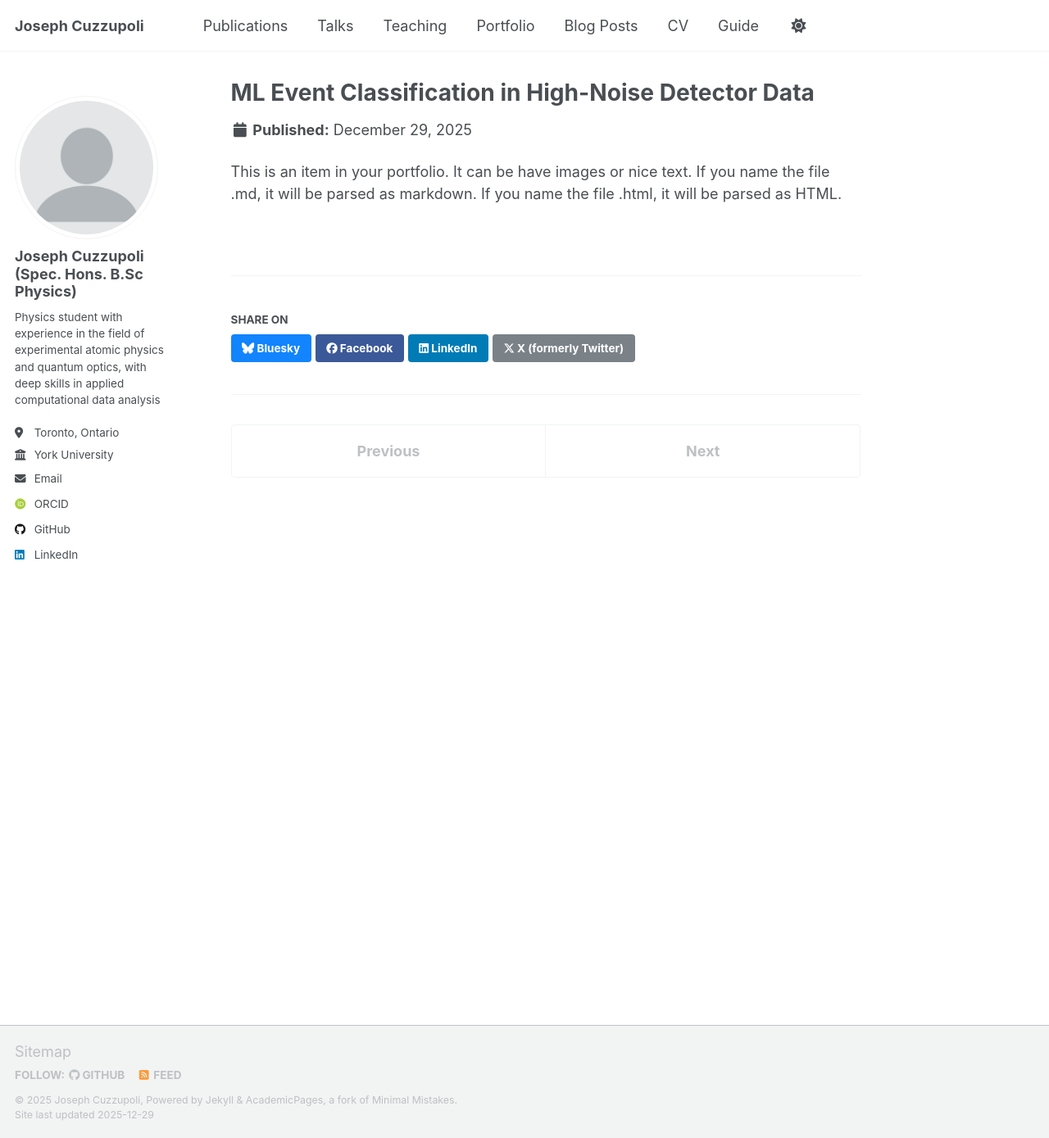
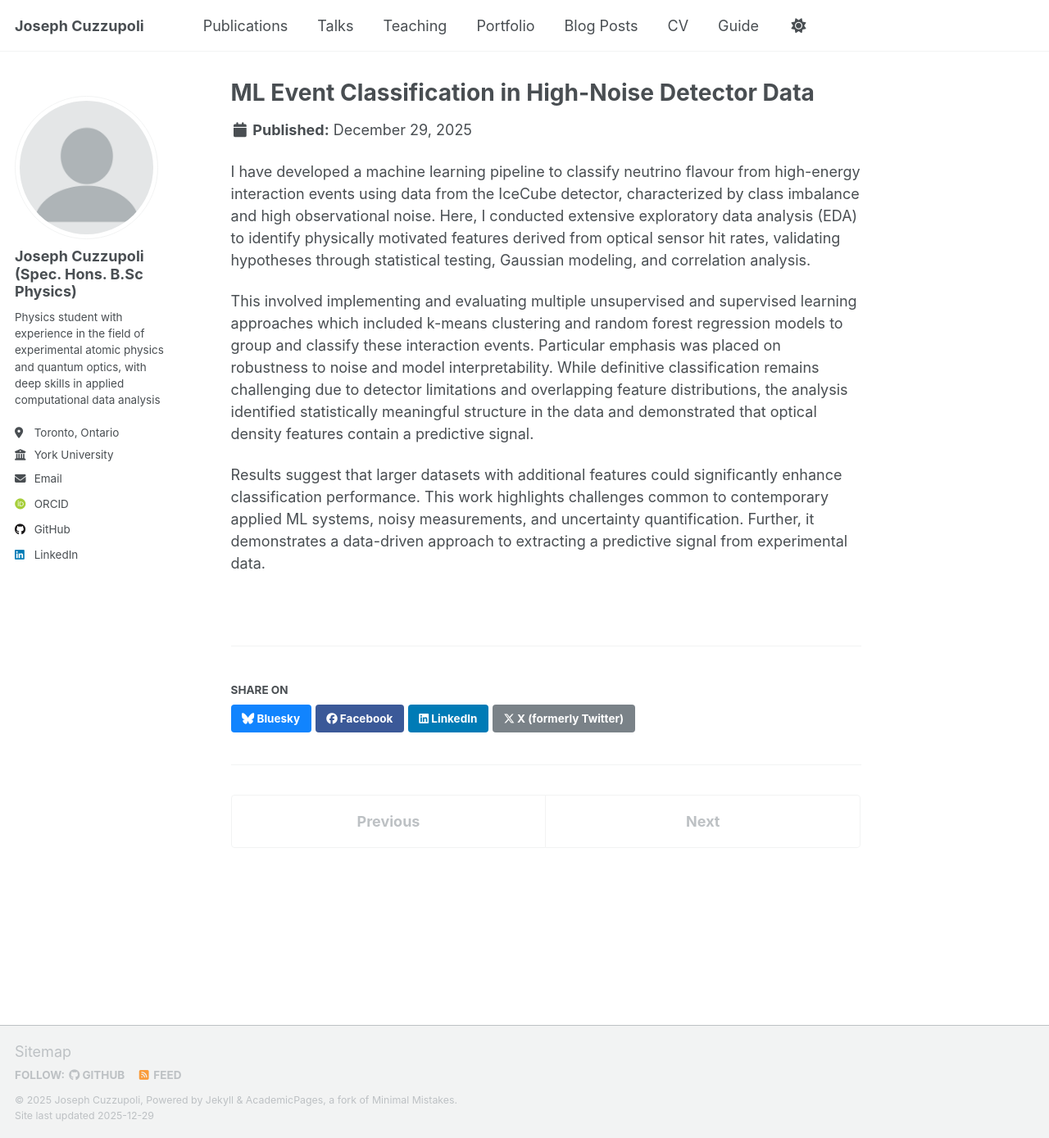
Before and after one commit to josephcuzz2004/josephcuzz2004.github.io, a Jekyll site: the page built from _portfolio/portfolio-1.md, in a window 1280 px wide and 1389 px high. Shown: the whole window at 82% size. Built offline with Jekyll 4.4.1, drawn with Linux system fonts in a browser that asks for light colours; some web fonts are replaced; a script that is not in the unit is left out.

Commit message:
Update portfolio-1.md

```diff
--- a/_portfolio/portfolio-1.md
+++ b/_portfolio/portfolio-1.md
@@ -1,9 +1,11 @@
 ---
 title: "ML Event Classification in High-Noise Detector Data"
-excerpt: " I have developed a machine learning pipeline to classify neutrino flavour from high-energy interaction events using data from the IceCube detector, characterized by class imbalance and high observational noise. Here, I conducted extensive exploratory data analysis (EDA) to identify physically motivated features derived from optical sensor hit rates, validating hypotheses through statistical testing, Gaussian modeling, and correlation analysis.
-This involved implementing and evaluating multiple unsupervised and supervised learning approaches which included k-means clustering and random forest regression models to group and classify these interaction events. Particular emphasis was placed on robustness to noise and model interpretability. While definitive classification remains challenging due to detector limitations and overlapping feature distributions, the analysis identified statistically meaningful structure in the data and demonstrated that optical density features contain a predictive signal.
-Results suggest that larger datasets with additional features could significantly enhance classification performance. This work highlights challenges common to contemporary applied ML systems, noisy measurements, and uncertainty quantification. Further, it demonstrates a data-driven approach to extracting a predictive signal from experimental data. 1<br/><img src='/images/500x300.png'>"
+excerpt: "Applied statistical analysis and machine learning project to classify rare neutrino interaction events in high-noise IceCube detector data, focusing on model robustness and uncertainty. 1<br/><img src='/images/500x300.png'>"
 collection: portfolio
 ---
 
-This is an item in your portfolio. It can be have images or nice text. If you name the file .md, it will be parsed as markdown. If you name the file .html, it will be parsed as HTML.
+I have developed a machine learning pipeline to classify neutrino flavour from high-energy interaction events using data from the IceCube detector, characterized by class imbalance and high observational noise. Here, I conducted extensive exploratory data analysis (EDA) to identify physically motivated features derived from optical sensor hit rates, validating hypotheses through statistical testing, Gaussian modeling, and correlation analysis.
+
+This involved implementing and evaluating multiple unsupervised and supervised learning approaches which included k-means clustering and random forest regression models to group and classify these interaction events. Particular emphasis was placed on robustness to noise and model interpretability. While definitive classification remains challenging due to detector limitations and overlapping feature distributions, the analysis identified statistically meaningful structure in the data and demonstrated that optical density features contain a predictive signal.
+
+Results suggest that larger datasets with additional features could significantly enhance classification performance. This work highlights challenges common to contemporary applied ML systems, noisy measurements, and uncertainty quantification. Further, it demonstrates a data-driven approach to extracting a predictive signal from experimental data.
```
